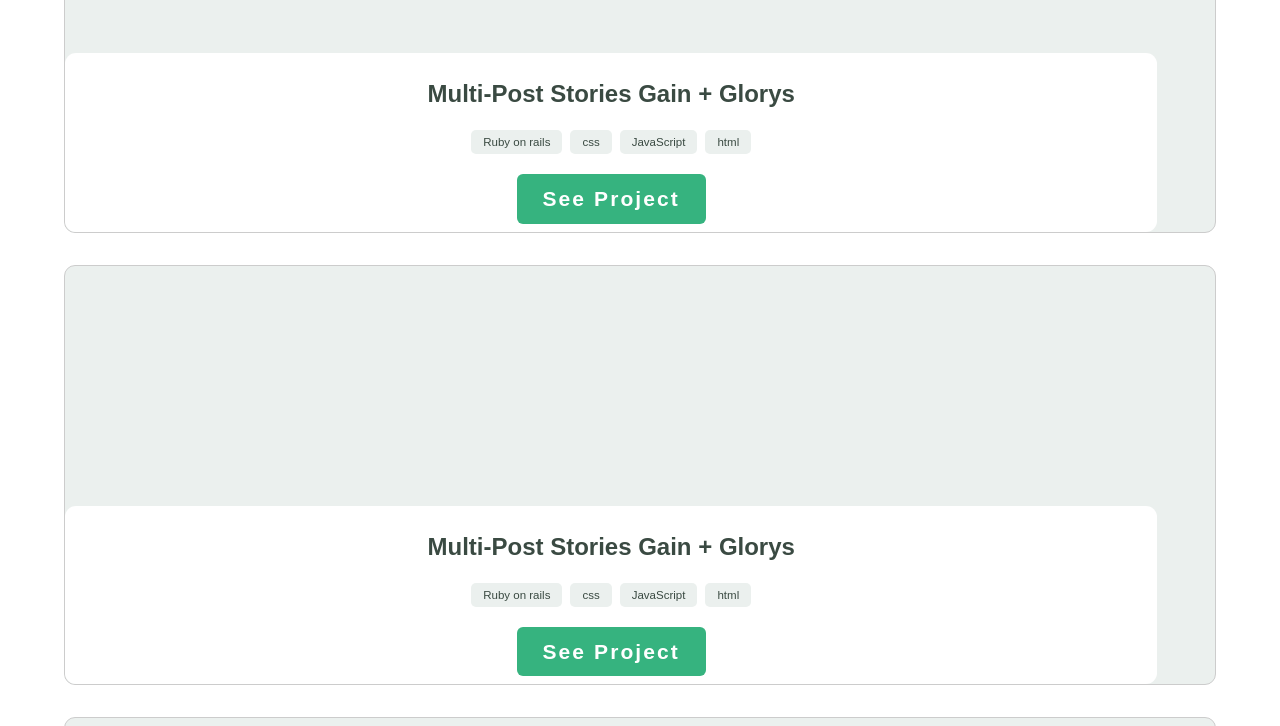
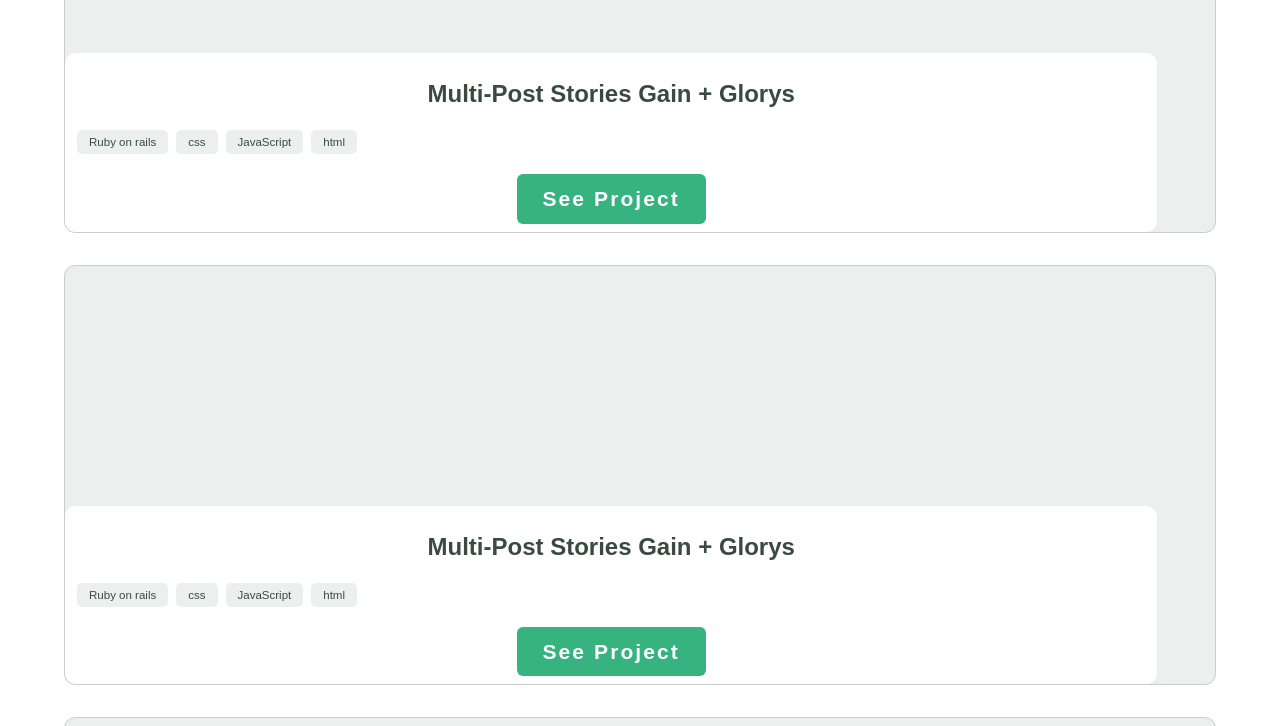
Before and after one commit to dev-mamun/microverse-portfolio, a website: page index.html in a window 1280 px wide. Shown: the part 1120-1846 px from the top of the page. Drawn offline with Linux system fonts and the light colour scheme.

Commit message:
Change on project skills

```diff
--- a/assets/css/app.css
+++ b/assets/css/app.css
@@ -296,12 +296,14 @@ a {
 }
 
 .card-wrapper .tech-tags ul {
-  display: flex;
+  /* display: flex; */
   list-style: none;
   padding-left: 0;
   text-align: center;
-  flex-wrap: wrap;
-  justify-content: center;
+  /* flex-wrap: wrap;
+  justify-content: center; */
+  height: 32px;
+  width: auto;
 }
 
 .card-wrapper .tech-tags li {
@@ -310,6 +312,7 @@ a {
   box-sizing: border-box;
   border-radius: 5px;
   background: #ebf0ee;
+  float: left;
 }
 
 .card-wrapper .tech-tags li a {
```
